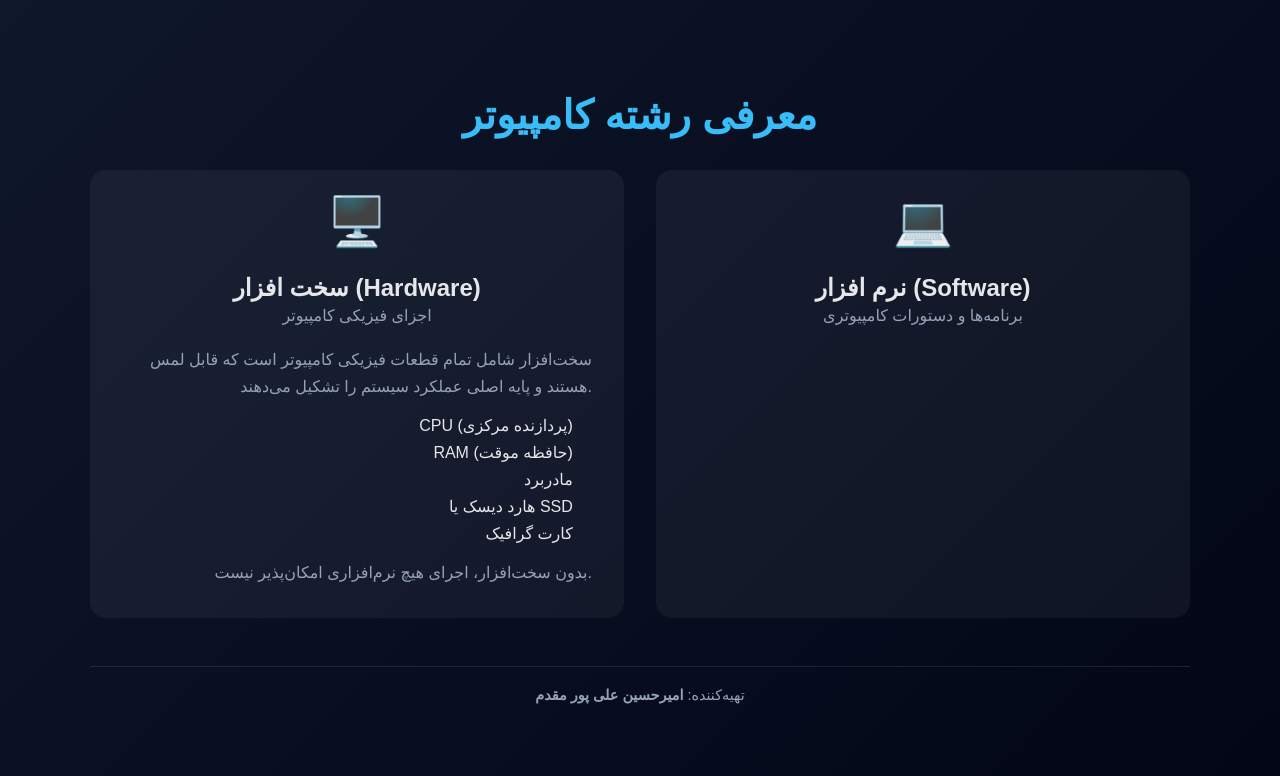
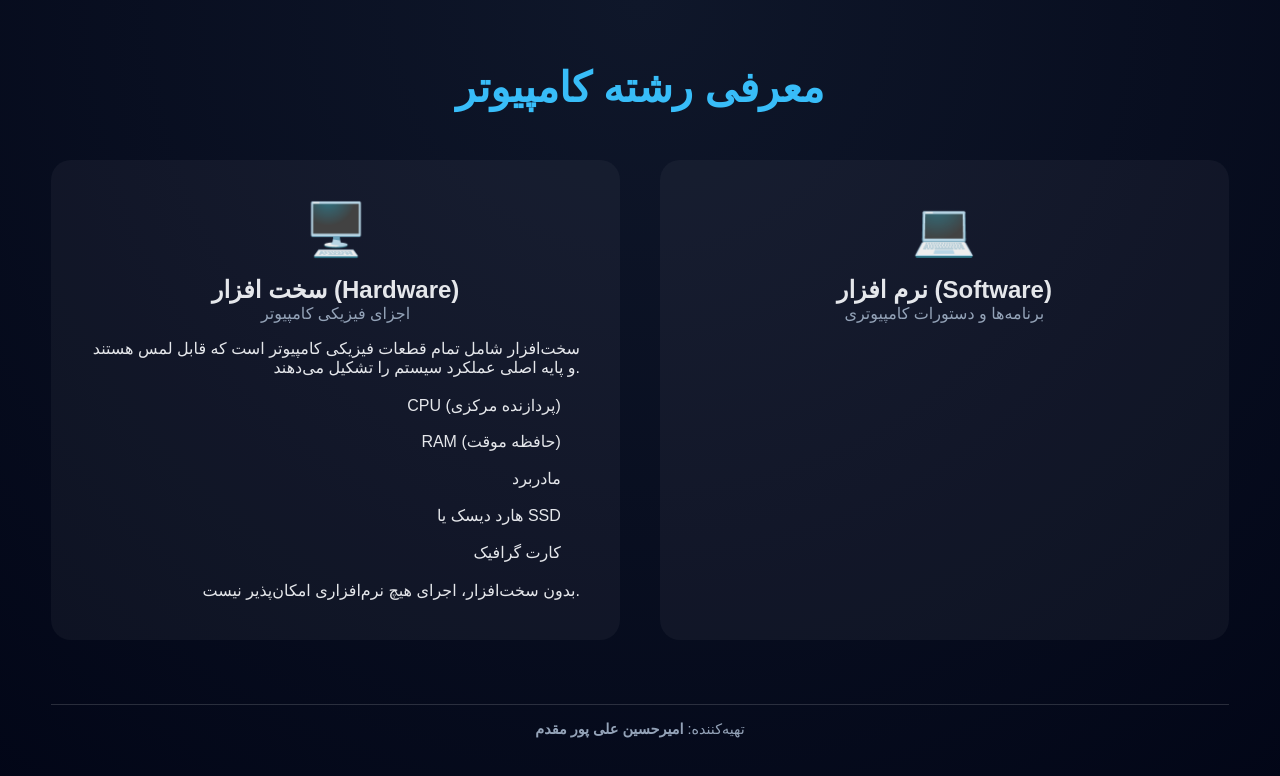
Before and after one commit to amiralipour03/Computer-, a plain HTML site: page index.html in a window 1280 px wide. Both pictures are taken after a click on the label "🖥️". Drawn offline with Linux system fonts and the light colour scheme.

Commit message:
Update style.css

```diff
--- a/style.css
+++ b/style.css
@@ -1,6 +1,6 @@
 :root {
-  --bg-dark: #0f172a;
-  --bg-light: #020617;
+  --bg1: #020617;
+  --bg2: #0f172a;
   --primary: #38bdf8;
   --secondary: #22c55e;
   --text-main: #e5e7eb;
@@ -15,7 +15,7 @@
 }
 
 body {
-  background: linear-gradient(135deg, var(--bg-dark), var(--bg-light));
+  background: radial-gradient(circle at top, var(--bg2), var(--bg1));
   color: var(--text-main);
   min-height: 100vh;
   display: flex;
@@ -24,68 +24,59 @@ body {
 }
 
 .container {
-  width: 90%;
-  max-width: 1100px;
+  width: 92%;
+  max-width: 1200px;
   text-align: center;
-  animation: fadeIn 1.5s ease forwards;
+  animation: pageEnter 1.5s ease;
 }
 
 h1 {
-  font-size: 2.5rem;
-  margin-bottom: 2rem;
+  margin-bottom: 3rem;
+  font-size: 2.6rem;
   color: var(--primary);
 }
 
 .sections {
   display: grid;
-  grid-template-columns: repeat(auto-fit, minmax(280px, 1fr));
-  gap: 2rem;
+  grid-template-columns: repeat(auto-fit, minmax(320px, 1fr));
+  gap: 2.5rem;
 }
 
 .card {
-  background: rgba(255, 255, 255, 0.05);
-  border-radius: 16px;
-  padding: 2rem;
+  background: rgba(255,255,255,0.04);
+  padding: 2.5rem;
+  border-radius: 20px;
   position: relative;
   overflow: hidden;
-  transition: transform 0.4s ease, box-shadow 0.4s ease;
+  transition: transform 0.6s ease, box-shadow 0.6s ease;
+}
+
+.card::after {
+  content: "";
+  position: absolute;
+  inset: 0;
+  background: linear-gradient(120deg, transparent, rgba(255,255,255,0.15), transparent);
+  transform: translateX(-120%);
+}
+
+.card:hover::after {
+  animation: shine 1.2s ease;
 }
 
 .card:hover {
-  transform: translateY(-6px);
-  box-shadow: 0 15px 30px rgba(0,0,0,0.4);
+  transform: translateY(-10px) scale(1.03);
+  box-shadow: 0 25px 50px rgba(0,0,0,0.5);
 }
 
 .icon {
-  font-size: 3rem;
+  font-size: 3.2rem;
   margin-bottom: 1rem;
   display: inline-block;
-  animation: float 3s ease-in-out infinite;
+  animation: floatRotate 4s ease-in-out infinite;
 }
 
 .clickable {
   cursor: pointer;
-}
-
-/* توضیحات مخفی */
-.details {
-  max-height: 0;
-  opacity: 0;
-  overflow: hidden;
-  transition: max-height 0.6s ease, opacity 0.4s ease;
-  margin-top: 1rem;
-  text-align: right;
-}
-
-input:checked ~ .details {
-  max-height: 500px;
-  opacity: 1;
-}
-
-/* افکت کلیک آیکون */
-input:checked + label {
-  transform: scale(1.2) rotate(5deg);
-  transition: transform 0.3s ease;
 }
 
 .hardware .icon {
@@ -96,48 +87,76 @@ input:checked + label {
   color: var(--secondary);
 }
 
-p {
+.short {
   color: var(--text-muted);
-  line-height: 1.7;
+  margin-bottom: 1rem;
+}
+
+.details {
+  max-height: 0;
+  opacity: 0;
+  overflow: hidden;
+  transform: translateY(20px);
+  transition: all 0.8s ease;
+  text-align: right;
+}
+
+input:checked ~ .details {
+  max-height: 1000px;
+  opacity: 1;
+  transform: translateY(0);
+}
+
+.details h3 {
+  margin: 1.2rem 0 0.5rem;
+  color: var(--text-main);
 }
 
 .details ul {
+  padding-right: 1.2rem;
   margin: 1rem 0;
-  padding-right: 1.2rem;
 }
 
 .details li {
-  margin-bottom: 0.5rem;
-  color: var(--text-main);
+  margin-bottom: 0.7rem;
+  line-height: 1.6;
 }
 
-/* فوتر */
 .footer {
-  margin-top: 3rem;
+  margin-top: 4rem;
   padding-top: 1rem;
-  border-top: 1px solid rgba(255,255,255,0.1);
+  border-top: 1px solid rgba(255,255,255,0.15);
   font-size: 0.9rem;
   color: var(--text-muted);
 }
 
 /* Animations */
-@keyframes fadeIn {
+@keyframes pageEnter {
   from {
     opacity: 0;
-    transform: translateY(40px);
+    transform: scale(0.95) translateY(40px);
   }
   to {
     opacity: 1;
-    transform: translateY(0);
+    transform: scale(1) translateY(0);
   }
 }
 
-@keyframes float {
+@keyframes floatRotate {
   0%, 100% {
-    transform: translateY(0);
+    transform: translateY(0) rotate(0deg);
   }
   50% {
-    transform: translateY(-10px);
+    transform: translateY(-12px) rotate(6deg);
+  }
+}
+
+@keyframes shine {
+  from {
+    transform: translateX(-120%);
+  }
+  to {
+    transform: translateX(120%);
   }
 }
 
```
